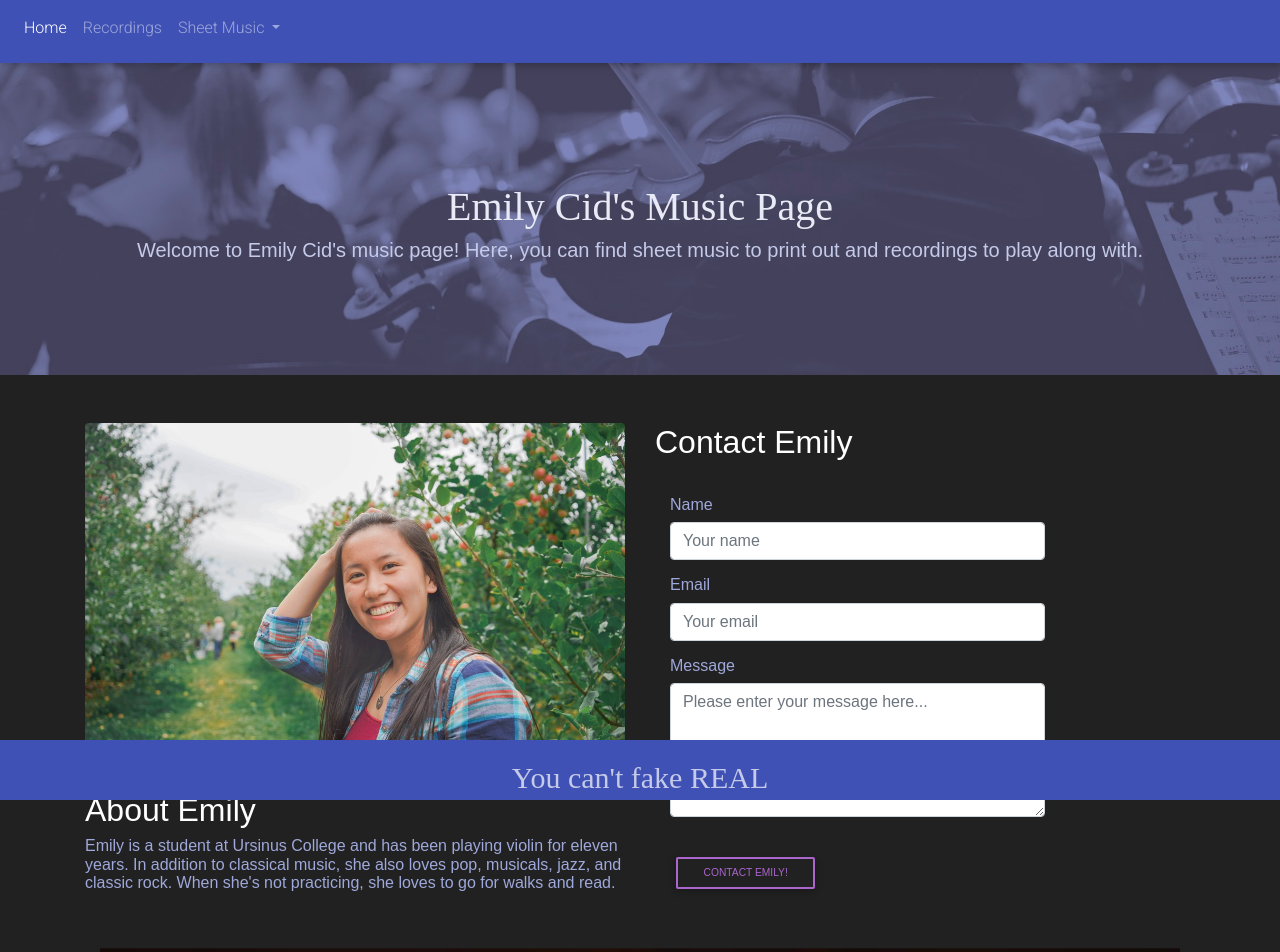
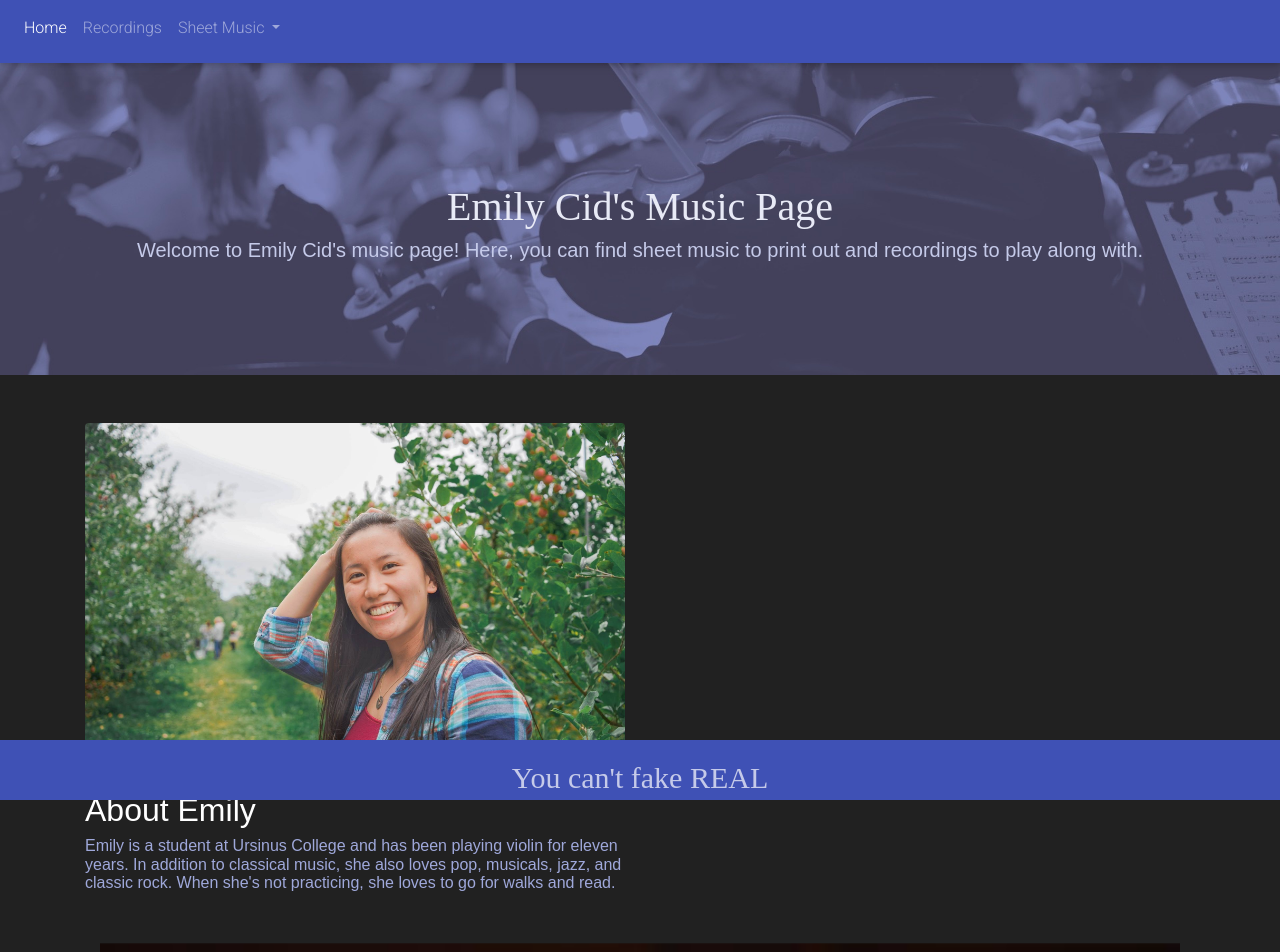
Before and after one commit to bbugieda/emilycid-angular, an Angular app: page /home in a window 1280 px wide. Shown: the top 952 px of the page. Built offline with nearby package versions, Linux system fonts and the light colour scheme; a web font is replaced by a local one.

Commit message:
removed contact form

```diff
--- a/src/app/home/home.component.html
+++ b/src/app/home/home.component.html
@@ -34,54 +34,9 @@
             <!-- Contact Form -->
             <div class="col-sm col-md-6 col-md-offset-3">
                 <div class="well well-sm">
-                    <form class="form-horizontal needs-validation" action="" method="post">
-                        <fieldset>
-                            <legend class="text-left section-header">
-                                <h2>Contact Emily</h2>
-                            </legend>
-                            <br>
 
-                            <!-- Name input-->
-                            <div class="form-group">
-                                <label class="col-md-3 control-label sub-section-header" for="name">Name</label>
-                                <div class="col-md-9">
-                                    <input id="name" name="name" type="text" placeholder="Your name"
-                                        class="form-control" required>
-                                </div>
-                            </div>
 
-                            <!-- Email input-->
-                            <div class="form-group">
-                                <label class="col-md-3 control-label sub-section-header" for="email">Email</label>
-                                <div class="col-md-9">
-                                    <input id="email" name="email" type="text" placeholder="Your email"
-                                        class="form-control" required>
-                                </div>
-                            </div>
 
-                            <!-- Message body -->
-                            <div class="form-group">
-                                <label class="col-md-3 control-label sub-section-header" for="message">Message</label>
-                                <div class="col-md-9">
-                                    <textarea class="form-control" id="message" name="message"
-                                        placeholder="Please enter your message here..." rows="5" required></textarea>
-                                </div>
-                            </div>
-
-                            <!-- Form actions -->
-                            <div class="form-group">
-                                <div class="col-md-12 text-left">
-                                    <br>
-                                    <button type="button" class="btn btn-sm btn-outline-secondary"
-                                        href="mailto:emilycid3@gmail.com">Contact
-                                        Emily!</button>
-                                    <br>
-                                    <br>
-                                    <br>
-                                </div>
-                            </div>
-                        </fieldset>
-                    </form>
                 </div>
             </div>
         </div>
```
